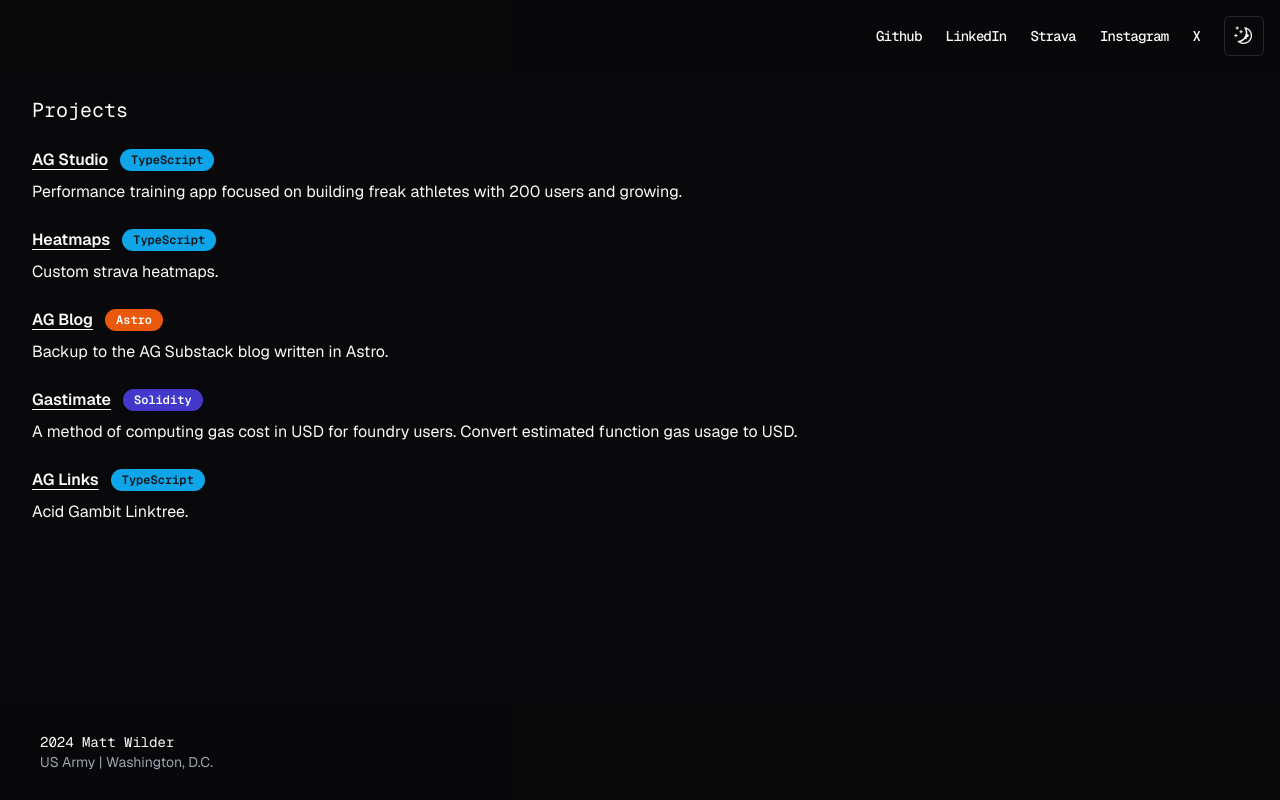
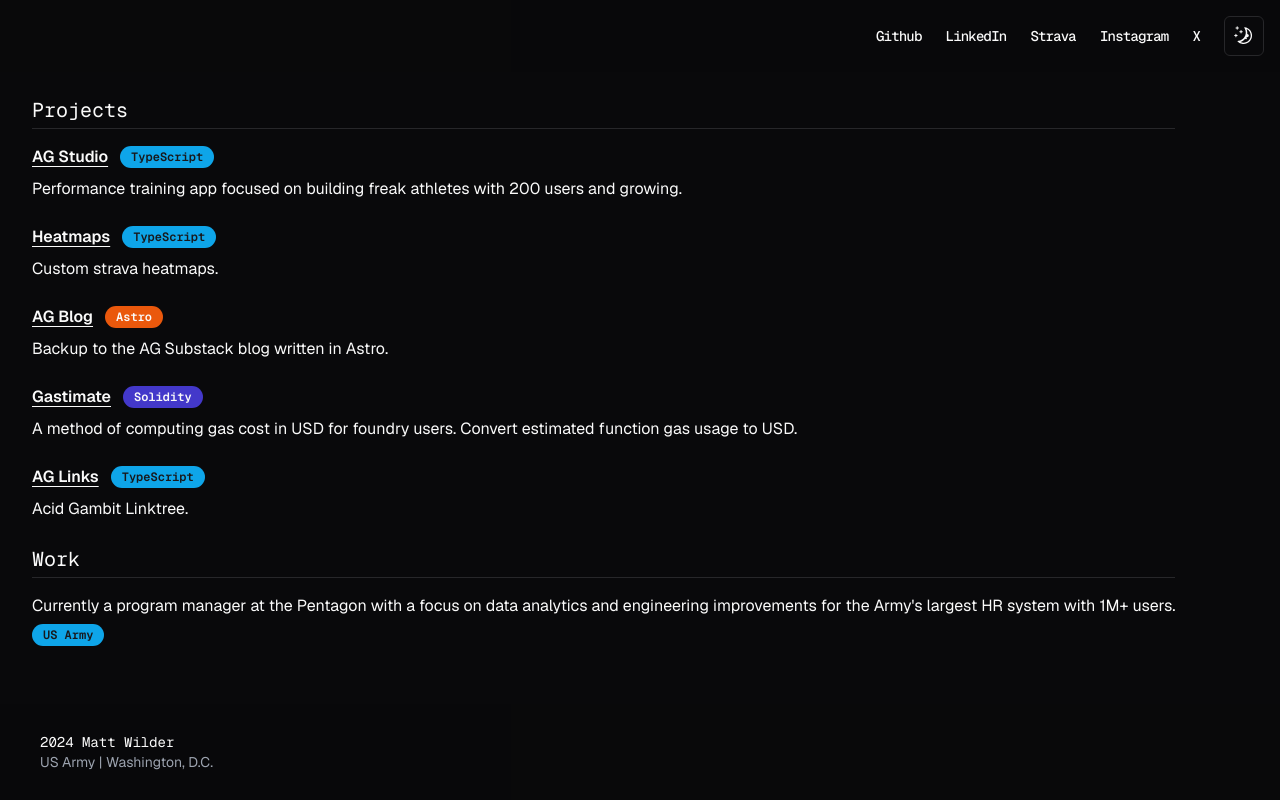
Before and after one commit to mattbrc/portfolio, a Next.js app: page / in a window 1280 px wide. Built offline with nearby package versions, Linux system fonts and the light colour scheme.

Commit message:
add work line

```diff
--- a/package.json
+++ b/package.json
@@ -11,6 +11,7 @@
   "dependencies": {
     "@radix-ui/react-dropdown-menu": "^2.0.6",
     "@radix-ui/react-icons": "^1.3.0",
+    "@radix-ui/react-separator": "^1.0.3",
     "@radix-ui/react-slot": "^1.0.2",
     "@react-three/fiber": "^8.15.15",
     "@types/three": "^0.160.0",
--- a/src/app/page.tsx
+++ b/src/app/page.tsx
@@ -2,12 +2,14 @@
 import { ModeToggle } from "@/components/mode-toggle";
 import { Nav } from "@/components/nav";
 import { Badge } from "@/components/ui/badge";
+import { Separator } from "@/components/ui/separator";
 import Link from "next/link";
 
 export default function Home() {
   return (
     <div className="pt-4 px-8">
-      <h1 className="font-mono text-xl pb-2">Projects</h1>
+      <h1 className="font-mono text-xl pb-1">Projects</h1>
+      <Separator />
       <div className="flex items-center pt-4">
         <Link
           href="https://app.acidgambit.com"
@@ -83,6 +85,29 @@
         <Badge variant="typescript">TypeScript</Badge>
       </div>
       <p className="py-2">Acid Gambit Linktree.</p>
+      {/* <div className="pt-4">
+        <Separator />
+      </div> */}
+
+      <h1 className="font-mono text-xl py-1 pt-4">Work</h1>
+      <Separator />
+      {/* <div className="flex items-center pt-4">
+        <Link
+          href="https://app.acidgambit.com"
+          target="_blank"
+          rel="noopener noreferrer"
+        >
+          <p className="mr-3 underline underline-offset-4 font-semibold">
+            AG Studio
+          </p>
+        </Link>
+      </div> */}
+      <p className="pt-4 pb-1">
+        Currently a program manager at the Pentagon with a focus on data
+        analytics and engineering improvements for the Army&apos;s largest HR
+        system with 1M+ users.
+      </p>
+      <Badge variant="typescript">US Army</Badge>
     </div>
   );
 }
--- /dev/null
+++ b/src/components/ui/separator.tsx
@@ -0,0 +1,31 @@
+"use client"
+
+import * as React from "react"
+import * as SeparatorPrimitive from "@radix-ui/react-separator"
+
+import { cn } from "@/lib/utils"
+
+const Separator = React.forwardRef<
+  React.ElementRef<typeof SeparatorPrimitive.Root>,
+  React.ComponentPropsWithoutRef<typeof SeparatorPrimitive.Root>
+>(
+  (
+    { className, orientation = "horizontal", decorative = true, ...props },
+    ref
+  ) => (
+    <SeparatorPrimitive.Root
+      ref={ref}
+      decorative={decorative}
+      orientation={orientation}
+      className={cn(
+        "shrink-0 bg-border",
+        orientation === "horizontal" ? "h-[1px] w-full" : "h-full w-[1px]",
+        className
+      )}
+      {...props}
+    />
+  )
+)
+Separator.displayName = SeparatorPrimitive.Root.displayName
+
+export { Separator }
```
Also changed, not shown: 1 other file (tests, documents, lock files or other folders).
